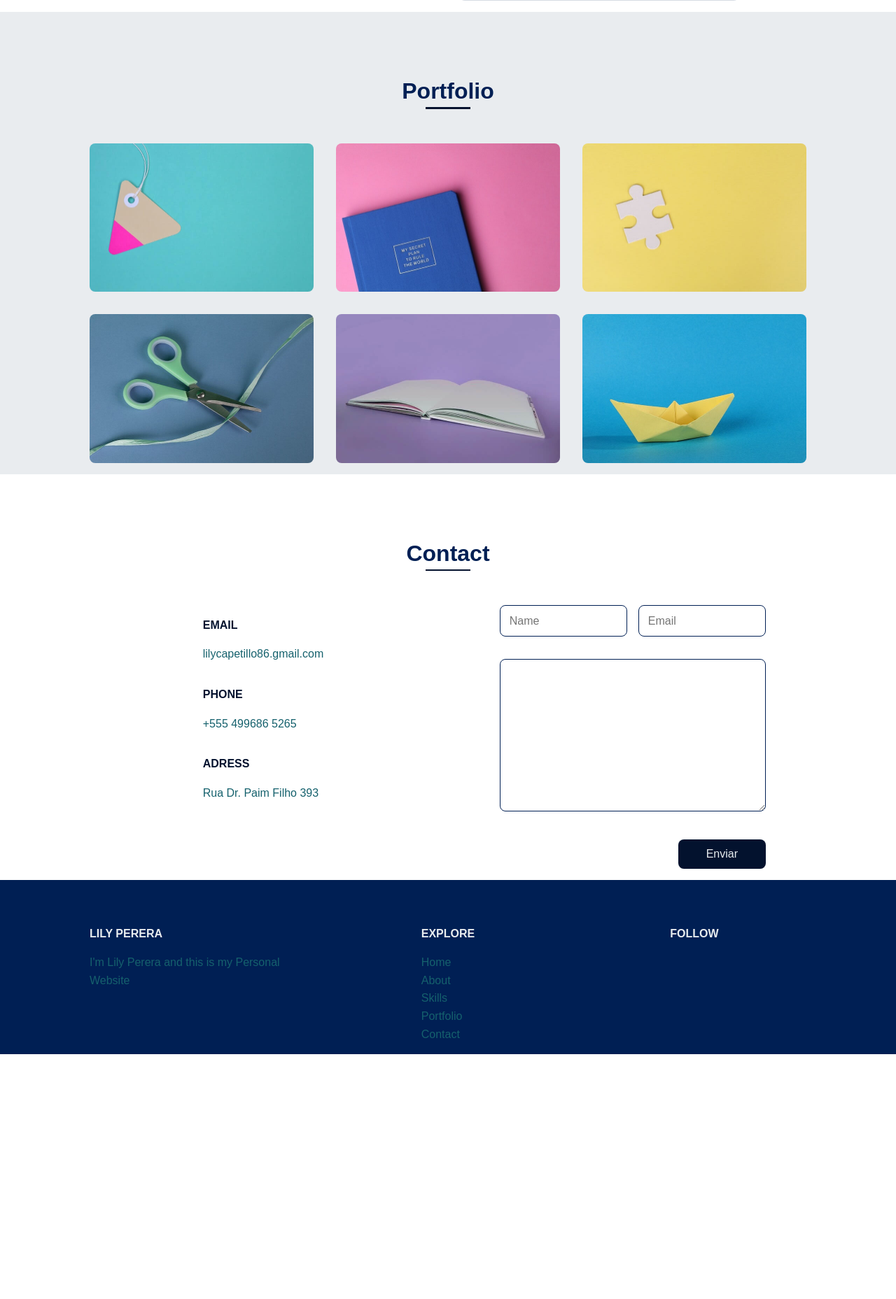
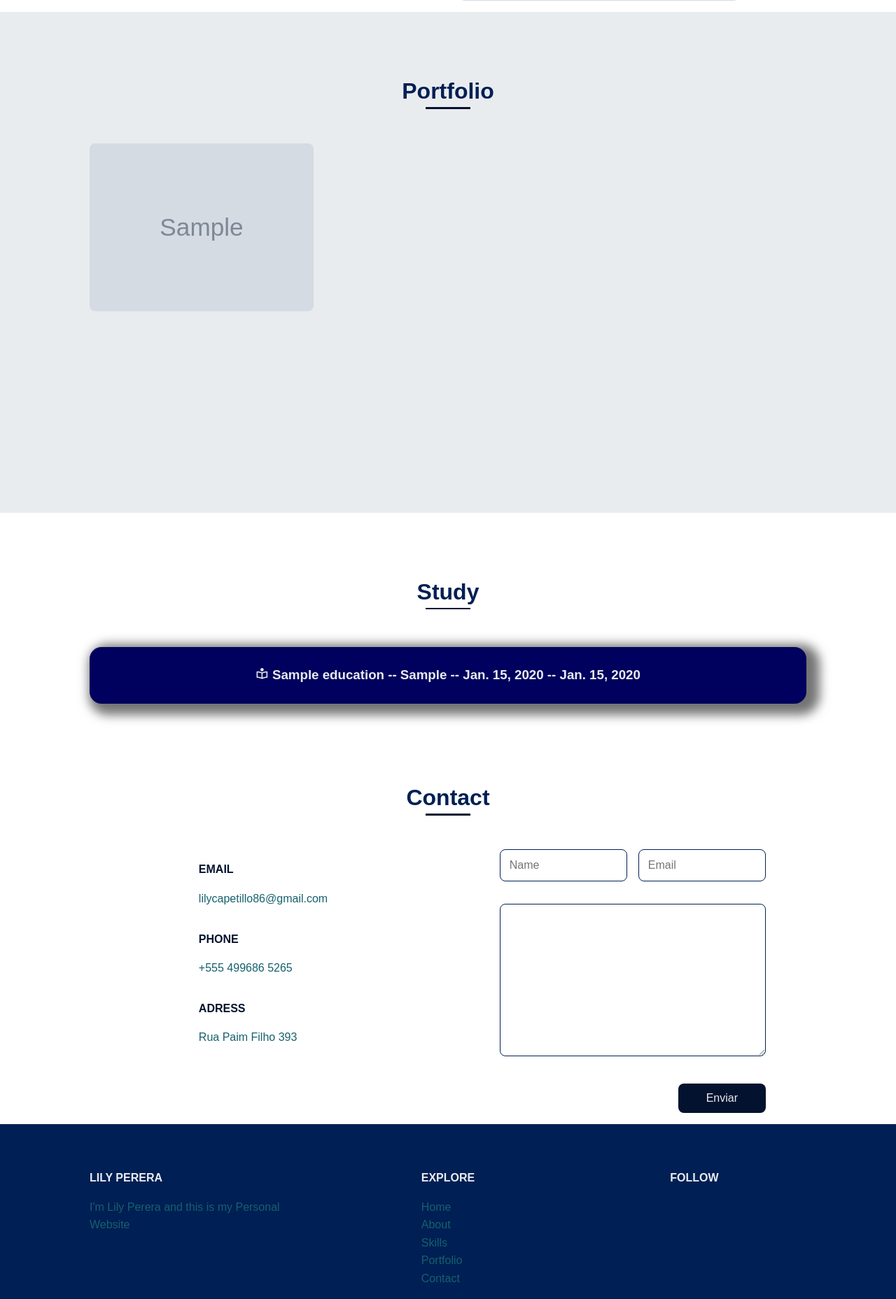
Before and after one commit to pymelea/lily_portfolio, a Django app: page /core/ in a window 1280 px wide. Shown: the part 1657-3514 px from the top of the page at 70% size. Before the commit the page ends 3164 px from the top, so only its background shows below. Run offline with Django 4.2, Linux system fonts and the light colour scheme; tables that the repository leaves empty hold one stand-in row (values such as "Sample post"); grey boxes marked "Sample" are stand-in pictures.

Commit message:
Standardizing the index template

```diff
--- a/templates/core/index.html
+++ b/templates/core/index.html
@@ -4,7 +4,6 @@
 {% block section_about %}
     <section class="about section" id="about">
         <h2 class="section-title">About</h2>
-
         <div class="about__container bd-grid">
             <div class="about__img">
                 <img src="{{ about.profile_img.url }}" alt="">
@@ -13,7 +12,6 @@
                 <h2 class="about__subtitle">I'm {{ about.heading }}!</h2>
                 <span class="about__profession"> {{ about.carreer }}</span>
                 <p class="about__text">{{ about.description }}</p>
-
                 <div class="about__social">
                     {% for profile in profiles %}
                         {% if profile.social_name == 'LinkedIn' %}
@@ -32,7 +30,6 @@
         </div>
     </section>
 {% endblock %}
-
 {% block section_skills %}
     <section class="skills section" id="skills">
         <h2 class="section-title">Skills</h2>
@@ -45,89 +42,59 @@
                     {% endfor %}
                 {% endfor %}
             </div>
-
             <div class="skills__img">
                 <img src="{{ home.picture.url }}" alt="">
             </div>
         </div>
     </section>
 {% endblock %}
-
 {% block section_portfolio %}
     <section class="portfolio section" id="portfolio">
         <h2 class="section-title">Portfolio</h2>
-
         <div class="portfolio__container bd-grid">
-            <div class="portfolio__img">
-                <img src="{% static 'core/img/work1.jpg' %}" alt="">
-
-                <div class="portfolio__link">
-                    <a href="#" class="portfolio__link-name">View details</a>
+            {% for portfolio in portfolios %}
+                <div class="portfolio__img">
+                    <img src="{{ portfolio.image.url }}" alt="">
+                    <div class="portfolio__link">
+                        <a href="{{ portfolio.link }}" class="portfolio__link-name" target="_blank">View details</a>
+                    </div>
                 </div>
-            </div>
-            <div class="portfolio__img">
-                <img src="{% static 'core/img/work2.jpg' %}" alt="">
-
-                <div class="portfolio__link">
-                    <a href="#" class="portfolio__link-name">View details</a>
-                </div>
-            </div>
-            <div class="portfolio__img">
-                <img src="{% static 'core/img/work3.jpg' %}" alt="">
-
-                <div class="portfolio__link">
-                    <a href="#" class="portfolio__link-name">View details</a>
-                </div>
-            </div>
-            <div class="portfolio__img">
-                <img src="{% static 'core/img/work4.jpg' %}" alt="">
-
-                <div class="portfolio__link">
-                    <a href="#" class="portfolio__link-name">View details</a>
-                </div>
-            </div>
-            <div class="portfolio__img">
-                <img src="{% static 'core/img/work5.jpg' %}" alt="">
-
-                <div class="portfolio__link">
-                    <a href="#" class="portfolio__link-name">View details</a>
-                </div>
-            </div>
-            <div class="portfolio__img">
-                <img src="{% static 'core/img/work6.jpg' %}" alt="">
-
-                <div class="portfolio__link">
-                    <a href="#" class="portfolio__link-name">View details</a>
-                </div>
-            </div>
+            {% endfor %}
         </div>
     </section>
 {% endblock %}
-
+{% block section_education %}
+    <section class="education section" id="education">
+        <h2 class="section-title"> Study</h2>
+        <div class="education__container bd-grid">
+            {% for education in educations %}
+                <div class="title__education">
+                    <div class="text__education">
+                        <h3><i class='bx bx-book-reader'>     </i>      {{ education.name }} -- {{ education.lugar }} -- {{ education.first_date }} -- {{ education.date_final }}</h3>
+                    </div>
+                </div>
+            {% endfor %}
+        </div>
+    </section>
+{% endblock %}
 {% block section_contact %}
     <section class="contact section" id="contact">
         <h2 class="section-title">Contact</h2>
-
         <div class="contact__container bd-grid">
             <div class="contact__info">
                 <h3 class="contact__subtitle">EMAIL</h3>
-                <span class="contact__text">lilycapetillo86.gmail.com</span>
-
+                <span class="contact__text">lilycapetillo86@gmail.com</span>
                 <h3 class="contact__subtitle">PHONE</h3>
                 <span class="contact__text">+555 499686 5265</span>
-
                 <h3 class="contact__subtitle">ADRESS</h3>
-                <span class="contact__text">Rua Dr. Paim Filho 393 </span>
+                <span class="contact__text">Rua Paim Filho 393 </span>
             </div>
-
             <form action="" class="contact__form">
                 <div class="contact__inputs">
                     <input type="text" placeholder="Name" class="contact__input">
                     <input type="mail" placeholder="Email" class="contact__input">
                 </div>
-
                 <textarea name="" id="" cols="0" rows="10" class="contact__input"></textarea>
-
                 <input type="submit" value="Enviar" class="contact__button">
             </form>
         </div>
```
